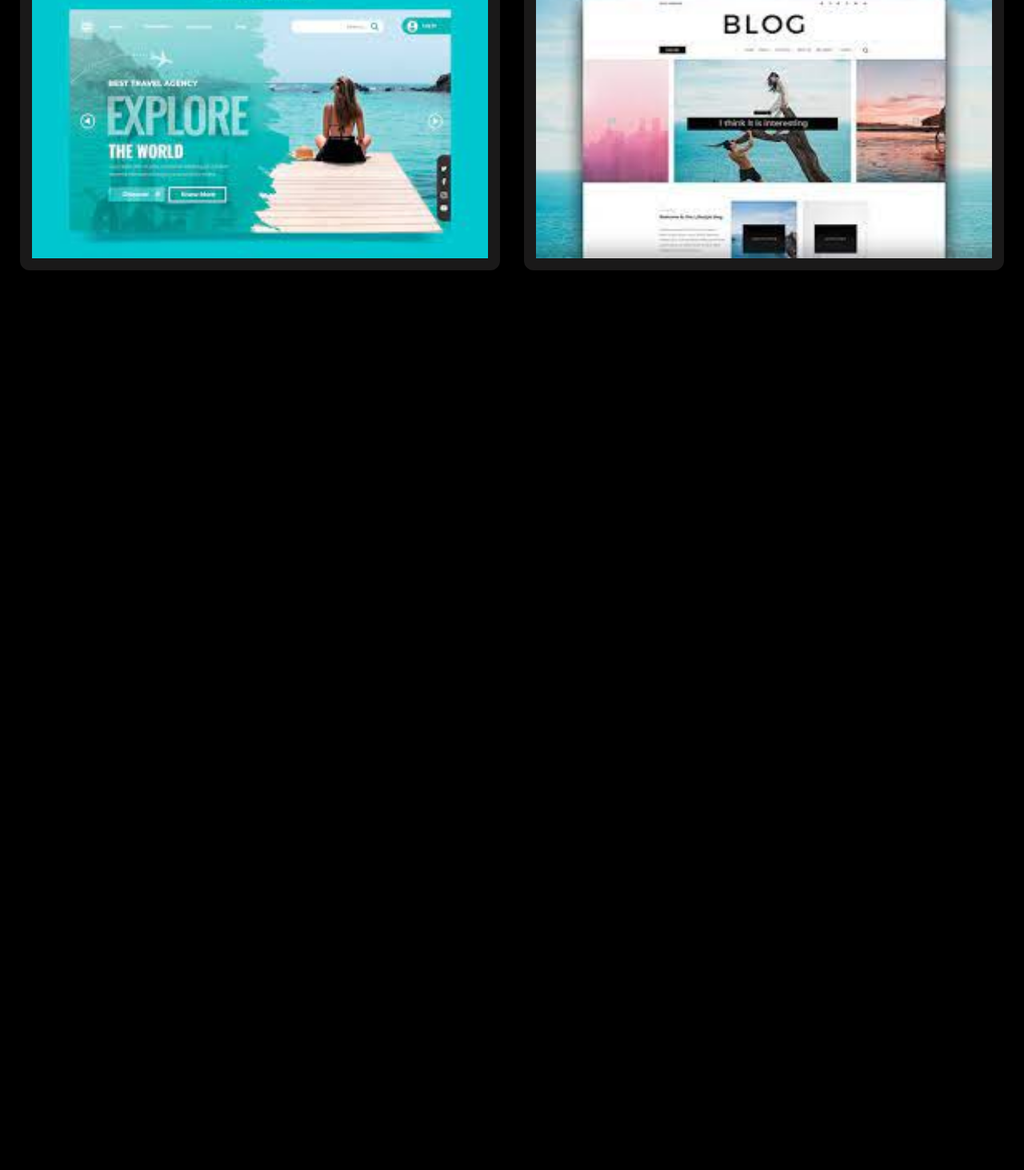
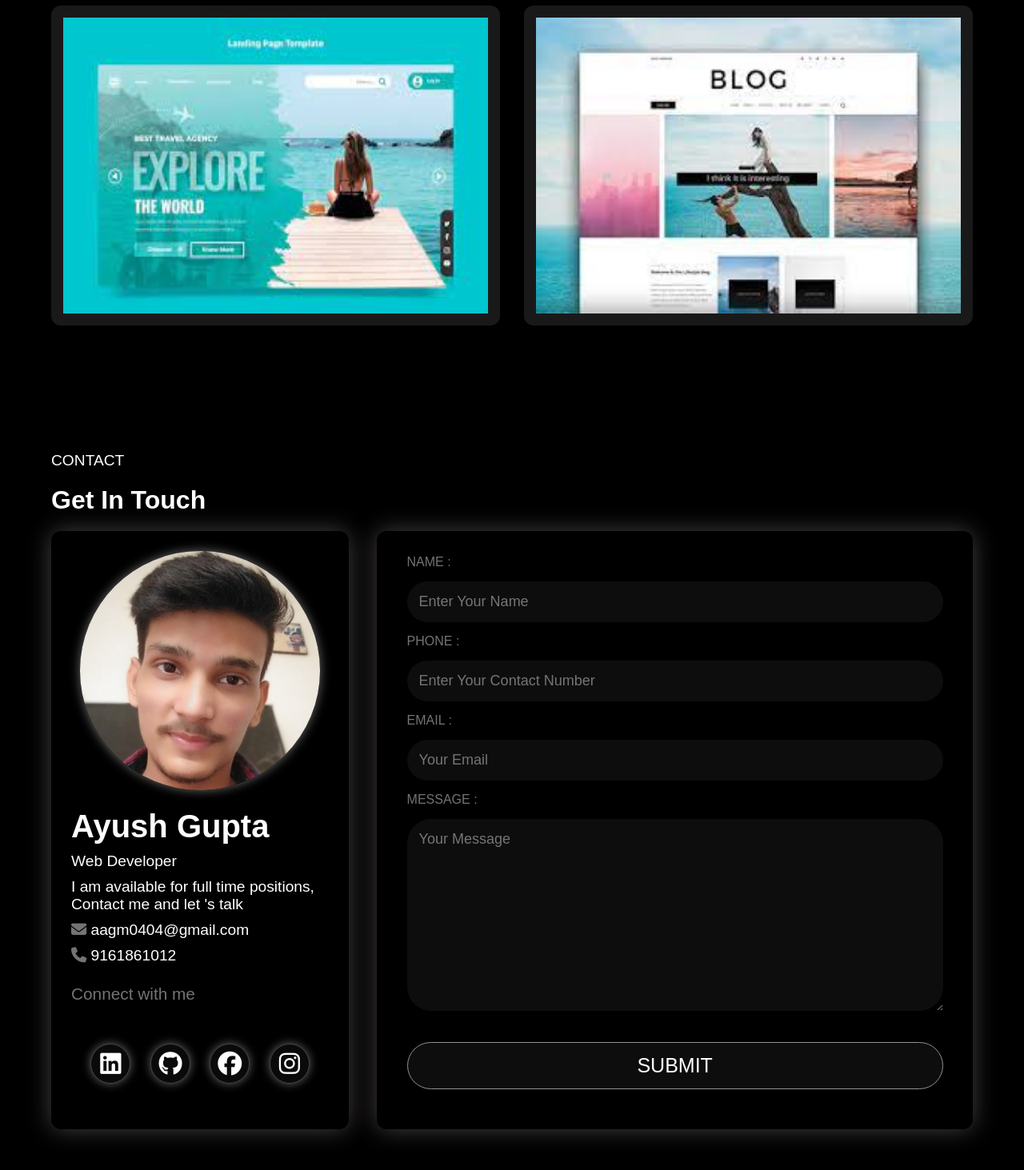
Before and after one commit to AyushGupta4946/Ayush-Gupta, a plain HTML site: page index.html in a window 1280 px wide. Shown: the part 2316-3779 px from the top of the page at 80% size. Before the commit the page ends 2654 px from the top, so only its background shows below. Drawn offline with Linux system fonts and the light colour scheme.

Commit message:
updated contact form

```diff
--- a/index.html
+++ b/index.html
@@ -172,6 +172,76 @@
       </div>
     </div>
 
+    <div class="contact">
+      <div class="main-heading">
+        <p>contact</p>
+      </div>
+      <div class="contact-main">
+        <div class="project-heading">
+          <h1>get in touch</h1>
+        </div>
+        <div class="contact-section">
+          <div class="contact-left">
+            <div class="contact-logo">
+              <img src="images/ProfileImg.png" alt="" />
+            </div>
+            <div class="contact-about">
+              <h1>Ayush Gupta</h1>
+              <p>Web Developer</p>
+              <p>
+                I am available for full time positions, Contact me and let 's
+                talk
+              </p>
+              <p><i class="fa-solid fa-envelope"></i> aagm0404@gmail.com</p>
+              <p><i class="fa-solid fa-phone"></i> 9161861012</p>
+            </div>
+            <div class="social-icons">
+              <p>Connect with me</p>
+              <div class="icons">
+                <a href=""><i class="fa-brands fa-linkedin"></i></a>
+                <a href=""><i class="fa-brands fa-github"></i></a>
+                <a href=""><i class="fa-brands fa-facebook"></i></a>
+                <a href=""><i class="fa-brands fa-instagram"></i></a>
+              </div>
+            </div>
+          </div>
+          <div class="contact-right">
+            <form name="submit-to-google-sheet">
+              <label for="Name">NAME :</label>
+              <input
+                type="text"
+                name="Name"
+                placeholder="Enter Your Name"
+                required
+              />
+              <label for="phone">PHONE :</label>
+              <input
+                type="number"
+                name="phone"
+                placeholder="Enter Your Contact Number"
+              />
+              <label for="Email">EMAIL :</label>
+              <input
+                type="email"
+                name="Email"
+                placeholder="Your Email"
+                required
+              />
+              <label for="Message">MESSAGE :</label>
+              <textarea
+                name="Message"
+                rows="10"
+                placeholder="Your Message"
+              ></textarea>
+              <div class="submit-button-container">
+                <button type="submit" class="submit-btn">Submit</button>
+              </div>
+              <!-- <a href="#" class="btn btn2">Submit</a> -->
+            </form>
+          </div>
+        </div>
+      </div>
+    </div>
     <!-- fontawesome script  -->
     <script
       src="https://kit.fontawesome.com/7cc1870cb6.js"
--- a/responsive1.css
+++ b/responsive1.css
@@ -65,4 +65,21 @@
     .project-details{
         grid-template-columns: 1fr;
     }
+    .contact{
+        width: 100%;
+    }
+    .contact-section{
+        grid-template-columns: 1fr;
+        padding: 0;
+    }
+    .contact-left{
+        padding: 10px 5px;
+    }
+    .contact-logo{
+        width: 270px;
+    }
+    .contact-logo img{
+        width: 270px;
+    }
+
 }
--- a/responsive2.css
+++ b/responsive2.css
@@ -161,4 +161,14 @@
     .project-details{
         grid-template-columns: 1fr;
     }
+    .contact{
+        width: 100%;
+    }
+    .contact-section{
+        grid-template-columns: 1fr;
+        padding: 0;
+    }
+    .contact-left{
+        padding: 10px 5px;
+    }
 }
--- a/style.css
+++ b/style.css
@@ -270,8 +270,8 @@ animation:  rotate 1.5s linear infinite;
 /* project section starts here  */
 .projects{
     margin-top: 25px;
-    padding: 0 25px;
     width: 100%;
+    padding: 5% 5%;
 }
 
 .project-heading h1{
@@ -343,6 +343,127 @@ animation:  rotate 1.5s linear infinite;
     height: 100%;
 }
 
+/* project section ends here  */
+
+/* contact section starts here  */
+.contact{
+    margin-top: 25px;
+    width: 100%;
+    padding: 5% 5%;
+}
+
+.contact-section{
+    display: grid;
+    grid-template-columns: 1fr 2fr;
+    gap: 35px;
+}
+.contact-left{
+    padding: 25px 25px;
+    box-shadow: 0 0 30px rgba(87, 80, 80, 0.8);
+    border-radius: 12px;
+}
+.contact-logo{
+    text-align: center;
+    box-shadow: 0 0 13px rgba(136, 134, 134, 0.8);
+    border-radius: 50%;
+    width: 300px;
+    display: flex;
+    align-items: center;
+    justify-content: center;
+    margin: 0 auto;
+}
+.contact-logo img{
+    width: 300px;
+    border-radius: 50%;
+}
+.contact-about{
+    margin-top: 8px;
+    padding: 15px 0;
+}
+.contact-about h1{
+    font-size: 2.5rem;
+    margin-bottom: 8px;
+}
+
+.contact-about p{
+    font-size: 1.2rem;
+    margin: 10px 0;
+}
+.contact-about p i{
+    color: #757373;
+}
+
+.social-icons p{
+    font-size: 1.3rem;
+    color: #757373;
+}
+.icons{
+    margin-top: 25px;
+    display: flex;
+    align-items: center;
+    justify-content: space-evenly;
+    height: 100px;
+}
+.contact-icon{
+    padding: 0 15px;
+}
+.icons a{
+    border: 1px solid rgb(68, 67, 67);
+    background: #0a0a0a;
+    width: 50px;
+    height: 50px;
+    display: flex;
+    align-items: center;
+    justify-content: center;
+    text-decoration: none;
+    border-radius: 50%;
+    box-shadow: 0 0 12px rgba(248, 248, 248, 0.4);
+}
+
+.icons a i{
+    font-size: 30px;
+    color: #fff;
+}
+
+
+
+.contact-right{
+    box-shadow: 0 0 30px rgba(87, 80, 80, 0.8);
+    border-radius: 12px;
+    padding: 4% 5%;
+}
+
+form input, form textarea{
+    width: 100%;
+    outline: none;
+    border: 0;
+    background: #0e0d0d;
+    padding: 15px;
+    margin: 15px 0;
+    color: #fff;
+    font-size: 18px;
+    border-radius: 30px;
+}
+form label{
+    color: #757373;
+    font-size: 1rem;
+}
+.submit-button-container{
+    display: flex;
+    align-items: center;
+}
+.submit-btn {
+    padding: 14px 60px;
+    font-size: 25px;
+    text-transform: uppercase;
+    margin: 20px auto ;
+    cursor: pointer;
+    width: 100%;
+    border-radius: 30px;
+    border: 1px solid #929292;
+    background: #0e0d0d;
+    color: #fff;
+}
 
 
 
```
